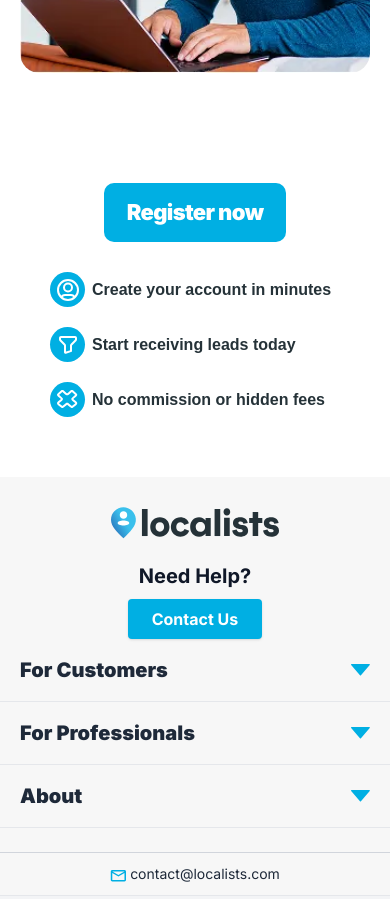
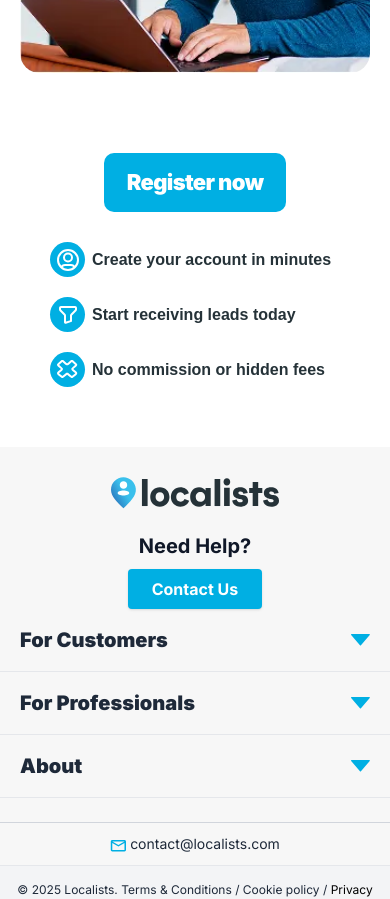
Before and after one commit to pushpesh-zuzu/localists-prelogin-nextjs, a Next.js app: page /how-it-works-for-sellers in a window 390 px wide. Shown: the part 3180-4079 px from the top of the page. Built offline with nearby package versions, Linux system fonts and the light colour scheme.

Commit message:
Minor change

```diff
--- a/src/app/component/HowItWorks/RegisterNow/RegisterNow.jsx
+++ b/src/app/component/HowItWorks/RegisterNow/RegisterNow.jsx
@@ -10,7 +10,7 @@ import BadgeIcon from '../../common/icons/HomItWorksIcons/BadgeIcon';
 
 const RegisterNow = () => {
     return (
-        <section aria-label="Register now benefits" className='flex flex-col gap-[30px] items-center py-25px mt-[30px] md:mt-[40px] lg:mt-[62px] mb-[60px] md:mb-[70px] lg:mb-[94px]'>
+        <section aria-label="Register now" className='flex flex-col gap-[30px] items-center py-25px md:mt-[40px] lg:mt-[62px] mb-[60px] md:mb-[70px] lg:mb-[94px]'>
             <button type="button" aria-label="Register now" onClick={() => handleScrollToBottom()} className="text-[22px] md:text-[38px] py-[13px] px-[23px] gap-[9.49px] rounded-[10px] bg-[#00AFE3] text-white font-black tracking-[-0.03em] mt-[30px] cursor-pointer"
             >
                 Register now
```
